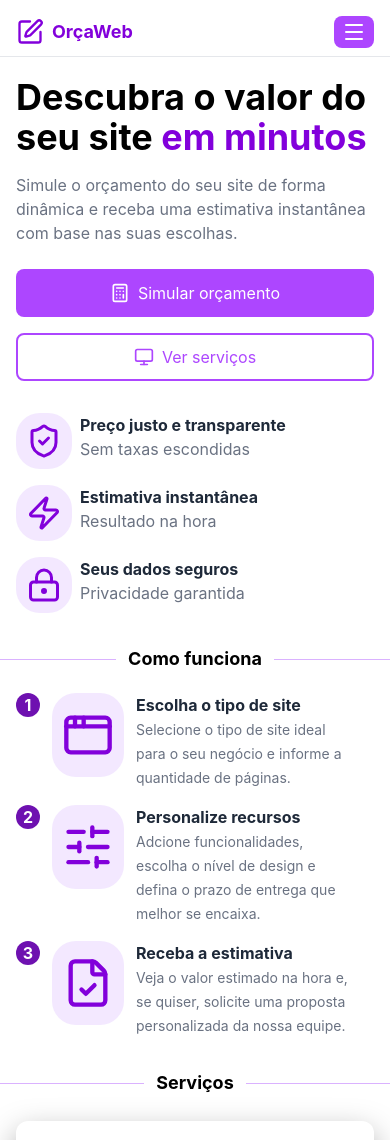
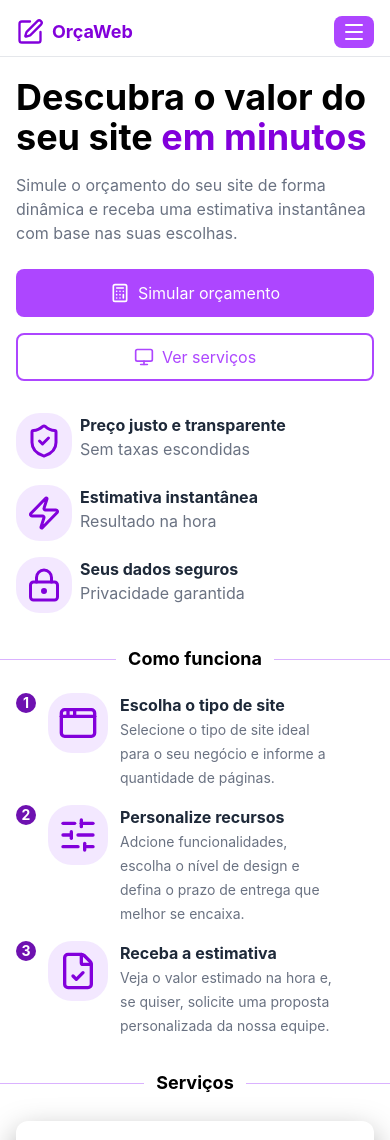
Before and after one commit to EvelynnBR/OrcaWeb, a React (Vite) app: page / in a window 390 px wide. Shown: the top 1140 px of the page. Built offline with nearby package versions, Linux system fonts and the light colour scheme.

Commit message:
fix: ajustando o tamanho dos icones para o melhor visual no mobile.

```diff
--- a/src/components/Feature.tsx
+++ b/src/components/Feature.tsx
@@ -13,12 +13,12 @@ export default function Feature() {
 
       <div className="mt-5 md:mt-8 grid gap-4 md:justify-center lg:flex">
         <div className="px-4 flex gap-3 items-start">
-          <strong className="bg-purple-800 grid w-6 h-6 text-center rounded-full text-white font-bold">
+          <strong className="bg-purple-800 grid text-sm lg:text-lg w-5 h-5 lg:w-7 lg:h-7 text-center rounded-full text-white font-bold">
             1
           </strong>
           <div className="bg-purple-100 p-2.5 rounded-3xl">
             <img
-              className="w-13 h-16"
+              className="w-10 h-10 lg:w-13 lg:h-16"
               src={layout}
               alt="imagem de uma janela da web"
             />
@@ -33,12 +33,12 @@ export default function Feature() {
         </div>
 
         <div className="px-4 flex gap-3 items-start">
-          <strong className="bg-purple-800 grid w-6 h-6 text-center rounded-full text-white font-bold">
+          <strong className="bg-purple-800 grid text-sm lg:text-lg w-5 h-5 lg:w-7 lg:h-7 text-center rounded-full text-white font-bold">
             2
           </strong>
           <div className="bg-purple-100 p-2.5 rounded-3xl">
             <img
-              className="w-13 h-16"
+              className="w-10 h-10 lg:w-13 lg:h-16"
               src={customization}
               alt="imagem de uma janela da web"
             />
@@ -53,12 +53,12 @@ export default function Feature() {
         </div>
 
         <div className="px-4 flex gap-3 items-start">
-          <strong className="bg-purple-800 grid w-6 h-6 text-center rounded-full text-white font-bold">
+          <strong className="bg-purple-800 grid text-sm lg:text-lg w-5 h-5 lg:w-7 lg:h-7 text-center rounded-full text-white font-bold">
             3
           </strong>
           <div className="bg-purple-100 p-2.5 rounded-3xl">
             <img
-              className="w-13 h-16"
+              className="w-10 h-10 lg:w-13 lg:h-16"
               src={fileCheck}
               alt="imagem de uma janela da web"
             />
```
